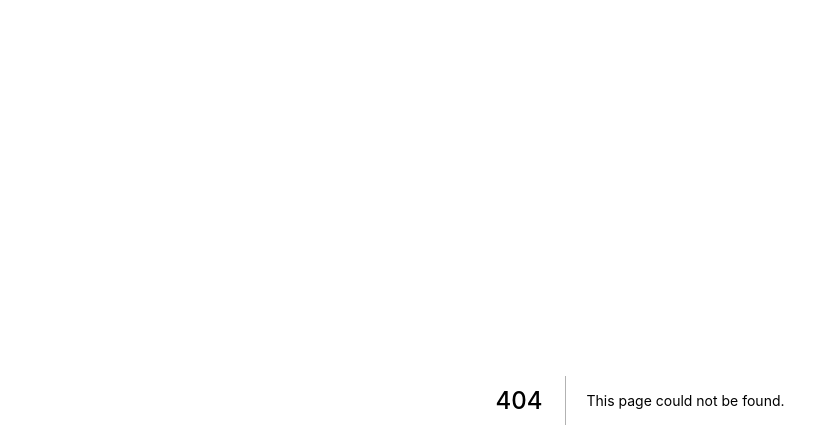
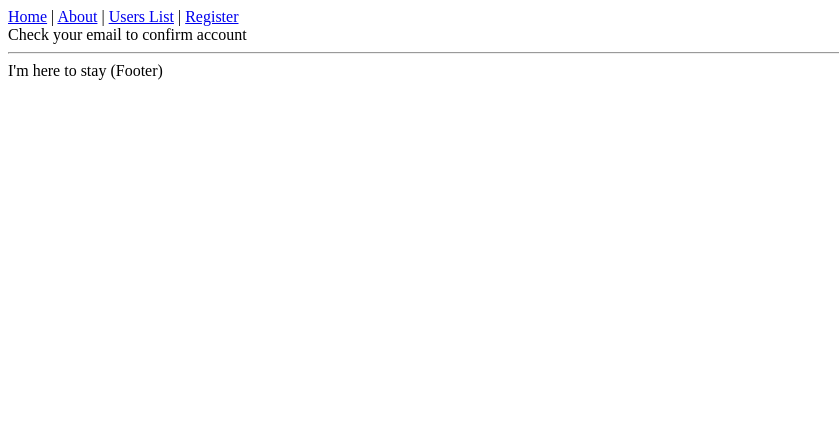
Before and after one commit to emaxwell14/next-typescript, a Next.js app: page /check-email in a window 1280 px wide. Before the commit this address had no page. Shown: the top 448 px of the page, without its empty margins (0-839 px from the left). Built offline with nearby package versions, Linux system fonts and the light colour scheme.

Commit message:
Adding redirect to check email page

```diff
--- /dev/null
+++ b/pages/check-email.tsx
@@ -0,0 +1,6 @@
+import * as React from "react";
+import Layout from "../components/Layout";
+
+export default () => (
+  <Layout title="Check Email">Check your email to confirm account</Layout>
+);
--- a/pages/register.tsx
+++ b/pages/register.tsx
@@ -1,9 +1,9 @@
 import React from "react";
 import { Formik, Field } from "formik";
-
 import Layout from "../components/Layout";
 import { InputField } from "../components/fields/InputField";
 import { RegisterComponent } from "../generated/apolloComponents";
+import Router from "next/router";
 
 export default () => (
   <Layout title="Registration Form">
@@ -21,6 +21,7 @@
           onSubmit={async (data, { setErrors }) => {
             try {
               await register({ variables: { data } });
+              Router.push("/check-email");
             } catch (err) {
               const errors: { [key: string]: string } = {};
               err.graphQLErrors[0].validationErrors.forEach(
```
